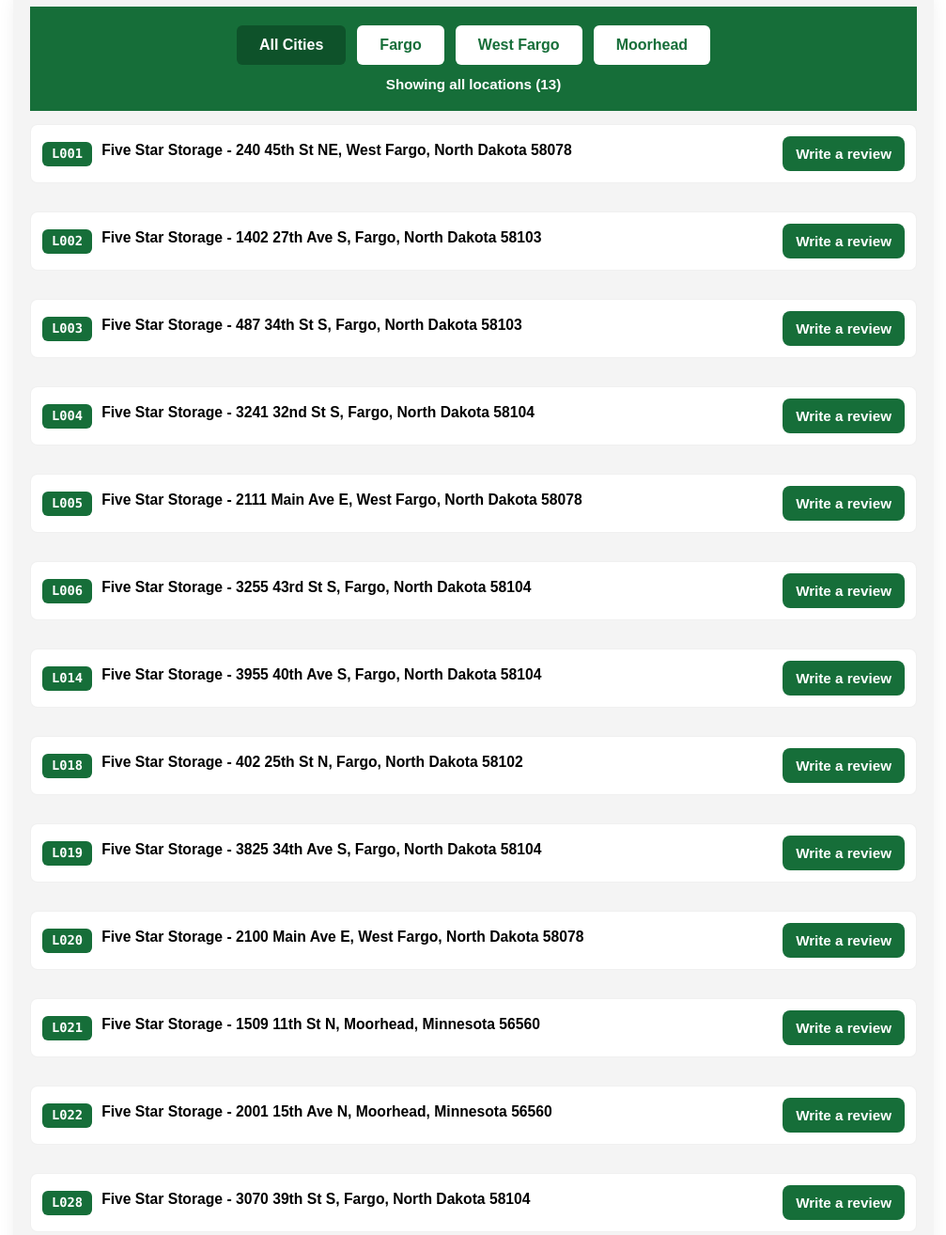
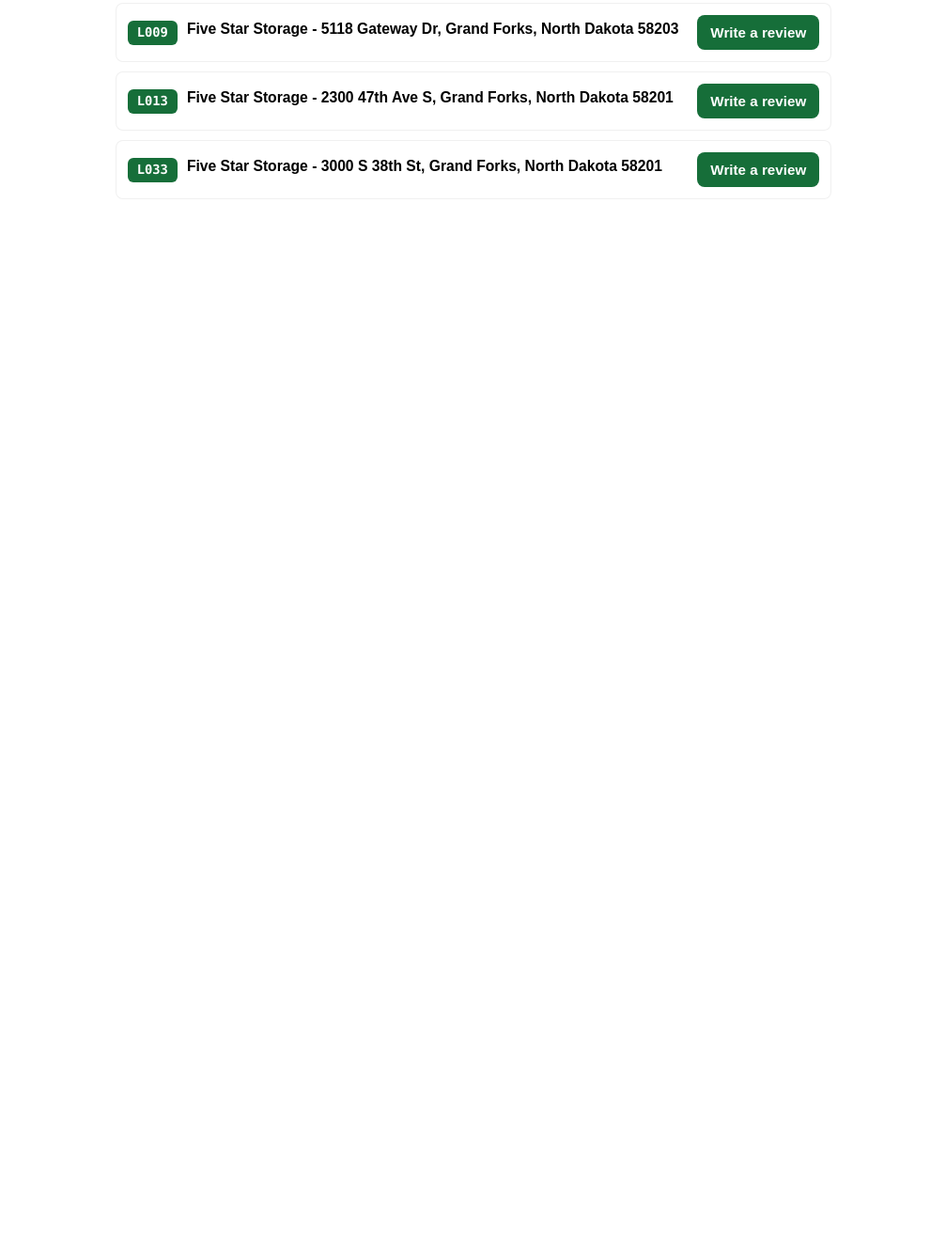
Before and after one commit to Five-Star-Storage/GoogleReviewQR-GrandForks, a plain HTML site: page index.html in a window 1280 px wide. Shown: the part 93-1407 px from the top of the page at 94% size, without its empty margins (136-1143 px from the left). After the commit the page ends 800 px from the top, so only its background shows below. Drawn offline with Linux system fonts and the light colour scheme.

Commit message:
Refactor index.html with updated structure and styles

```diff
--- a/index.html
+++ b/index.html
@@ -257,186 +257,45 @@
             </div>
       </header>
 
-      <div class="container" role="main">
-
-<div class="city-container">
-
-    <div class="city-buttons">
-
-        <button class="city-btn active" data-filter="all">All Cities</button>
-
-        <button class="city-btn" data-filter="Fargo">Fargo</button>
-
-        <button class="city-btn" data-filter="West Fargo">West Fargo</button>
-
-        <button class="city-btn" data-filter="Moorhead">Moorhead</button>
-
-    </div>
-
-  <div aria-live="polite" id="statusText" class="status">Showing all locations (13)</div>
-</div>
-
   <div class="list-wrap">
       <ul class="address-list" id="addressList">
         <!-- Automatically generated entries -->
-        <li class="item city-item" data-city="West Fargo" style="display: flex;">
+
+<li class="item state-item" data-state="North Dakota" style="display: flex;">
           <div class="left">
-            <div class="code">L001</div>
+            <div class="code">L009</div>
             <div>
-              <div class="addr">Five Star Storage - 240 45th St NE, West Fargo, North Dakota 58078</div>
+              <div class="addr">Five Star Storage - 5118 Gateway Dr, Grand Forks, North Dakota 58203</div>
             </div>
           </div>
           <div class="actions">
-            <a class="btn" href="https://g.page/r/CbQVMB0Eh70aEAE/review" target="_blank" rel="noopener">Write a review</a>
+            <a class="btn" href="https://g.page/r/CVeJYPH0Au2EEAE/review" target="_blank" rel="noopener">Write a review</a>
           </div>
         </li>
 
-        <li class="item city-item" data-city="Fargo" style="display: flex;">
+            <li class="item state-item" data-state="North Dakota" style="display: flex;">
           <div class="left">
-            <div class="code">L002</div>
+            <div class="code">L013</div>
             <div>
-              <div class="addr">Five Star Storage - 1402 27th Ave S, Fargo, North Dakota 58103</div>
+              <div class="addr">Five Star Storage - 2300 47th Ave S, Grand Forks, North Dakota 58201</div>
             </div>
           </div>
           <div class="actions">
-            <a class="btn" href="https://g.page/r/CaPxV12kRZcaEAE/review" target="_blank" rel="noopener">Write a review</a>
+            <a class="btn" href="https://g.page/r/CYP9dDpgd19aEAE/review" target="_blank" rel="noopener">Write a review</a>
           </div>
         </li>
 
-        <li class="item city-item" data-city="Fargo" style="display: flex;">
+            <li class="item state-item" data-state="North Dakota" style="display: flex;">
           <div class="left">
-            <div class="code">L003</div>
+            <div class="code">L033</div>
             <div>
-              <div class="addr">Five Star Storage - 487 34th St S, Fargo, North Dakota 58103</div>
+              <div class="addr">Five Star Storage - 3000 S 38th St, Grand Forks, North Dakota 58201</div>
             </div>
           </div>
           <div class="actions">
-            <a class="btn" href="https://g.page/r/CWDIH97V4P2iEAE/review" target="_blank" rel="noopener">Write a review</a>
+            <a class="btn" href="https://g.page/r/Cch6JFjxFy-9EAE/review" target="_blank" rel="noopener">Write a review</a>
           </div>
         </li>
-
-        <li class="item city-item" data-city="Fargo" style="display: flex;">
-          <div class="left">
-            <div class="code">L004</div>
-            <div>
-              <div class="addr">Five Star Storage - 3241 32nd St S, Fargo, North Dakota 58104</div>
-            </div>
-          </div>
-          <div class="actions">
-            <a class="btn" href="https://g.page/r/CW0tqlLp_LGvEAE/review" target="_blank" rel="noopener">Write a review</a>
-          </div>
-        </li>
-
-        <li class="item city-item" data-city="West Fargo" style="display: flex;">
-          <div class="left">
-            <div class="code">L005</div>
-            <div>
-              <div class="addr">Five Star Storage - 2111 Main Ave E, West Fargo, North Dakota 58078</div>
-            </div>
-          </div>
-          <div class="actions">
-            <a class="btn" href="https://g.page/r/CbhObqOsVfEoEAE/review" target="_blank" rel="noopener">Write a review</a>
-          </div>
-        </li>
-
-        <li class="item city-item" data-city="Fargo" style="display: flex;">
-          <div class="left">
-            <div class="code">L006</div>
-            <div>
-              <div class="addr">Five Star Storage - 3255 43rd St S, Fargo, North Dakota 58104</div>
-            </div>
-          </div>
-          <div class="actions">
-            <a class="btn" href="https://g.page/r/CdyrLasLiKKOEAE/review" target="_blank" rel="noopener">Write a review</a>
-          </div>
-        </li>
-
-        <li class="item city-item" data-city="Fargo" style="display: flex;">
-          <div class="left">
-            <div class="code">L014</div>
-            <div>
-              <div class="addr">Five Star Storage - 3955 40th Ave S, Fargo, North Dakota 58104</div>
-            </div>
-          </div>
-          <div class="actions">
-            <a class="btn" href="https://g.page/r/CXHsVsRS_ZHsEAE/review" target="_blank" rel="noopener">Write a review</a>
-          </div>
-        </li>
-
-        <li class="item city-item" data-city="Fargo" style="display: flex;">
-          <div class="left">
-            <div class="code">L018</div>
-            <div>
-              <div class="addr">Five Star Storage - 402 25th St N, Fargo, North Dakota 58102</div>
-            </div>
-          </div>
-          <div class="actions">
-            <a class="btn" href="https://g.page/r/CdB_dBaDqw_IEAE/review" target="_blank" rel="noopener">Write a review</a>
-          </div>
-        </li>
-
-        <li class="item city-item" data-city="Fargo" style="display: flex;">
-          <div class="left">
-            <div class="code">L019</div>
-            <div>
-              <div class="addr">Five Star Storage - 3825 34th Ave S, Fargo, North Dakota 58104</div>
-            </div>
-          </div>
-          <div class="actions">
-            <a class="btn" href="https://g.page/r/CQIPJYCdHXpxEAE/review" target="_blank" rel="noopener">Write a review</a>
-          </div>
-        </li>
-
-        <li class="item city-item" data-city="West Fargo" style="display: flex;">
-          <div class="left">
-            <div class="code">L020</div>
-            <div>
-              <div class="addr">Five Star Storage - 2100 Main Ave E, West Fargo, North Dakota 58078</div>
-            </div>
-          </div>
-          <div class="actions">
-            <a class="btn" href="https://g.page/r/CVliK1O8C5_vEAE/review" target="_blank" rel="noopener">Write a review</a>
-          </div>
-        </li>
-
-        <li class="item city-item" data-city="Moorhead" style="display: flex;">
-          <div class="left">
-            <div class="code">L021</div>
-            <div>
-              <div class="addr">Five Star Storage - 1509 11th St N, Moorhead, Minnesota 56560</div>
-            </div>
-          </div>
-          <div class="actions">
-            <a class="btn" href="https://g.page/r/CTUHD-BYE-5_EAE/review" target="_blank" rel="noopener">Write a review</a>
-          </div>
-        </li>
-
-              <li class="item city-item" data-city="Moorhead" style="display: flex;">
-          <div class="left">
-            <div class="code">L022</div>
-            <div>
-              <div class="addr">Five Star Storage - 2001 15th Ave N, Moorhead, Minnesota 56560</div>
-            </div>
-          </div>
-          <div class="actions">
-            <a class="btn" href="https://g.page/r/Cc_dvC2WND37EAE/review" target="_blank" rel="noopener">Write a review</a>
-          </div>
-        </li>
-
-        <li class="item city-item" data-city="Fargo" style="display: flex;">
-          <div class="left">
-            <div class="code">L028</div>
-            <div>
-              <div class="addr">Five Star Storage - 3070 39th St S, Fargo, North Dakota 58104</div>
-            </div>
-          </div>
-          <div class="actions">
-            <a class="btn" href="https://g.page/r/CQ2gdpTRRxd1EAE/review" target="_blank" rel="noopener">Write a review</a>
-          </div>
-        </li>
-
-      </ul>
-    </div></div>
 
 
 <script>
```
